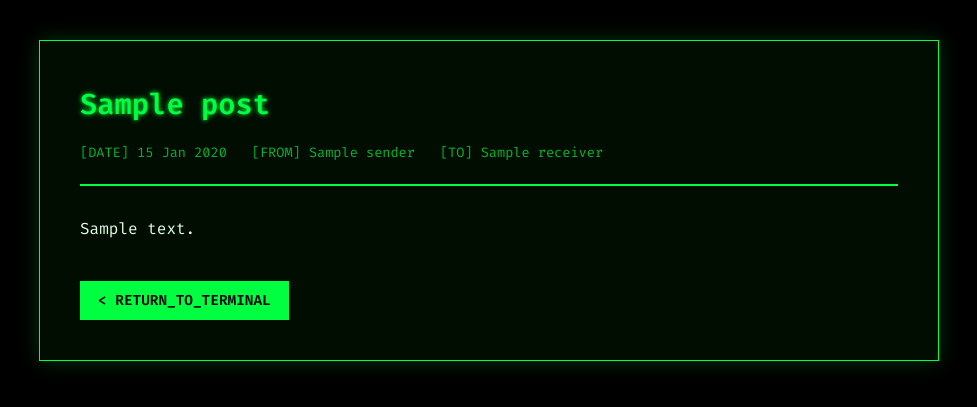
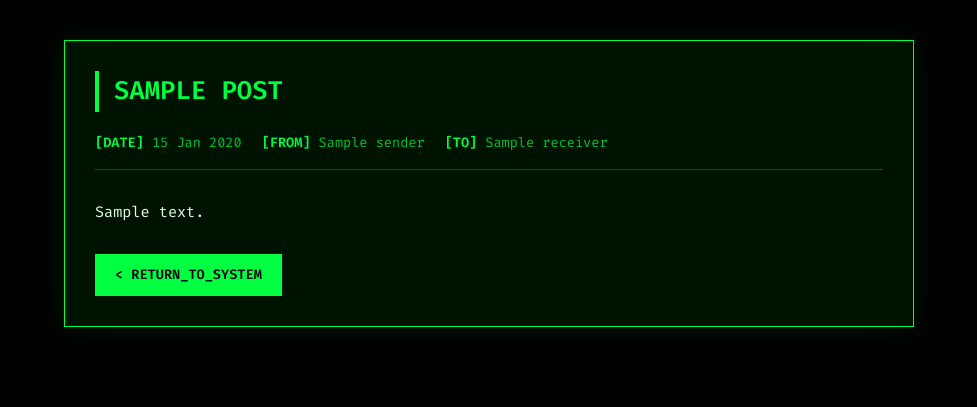
Before and after one commit to KimMyunSung/Proposition-T, a Node server app: template views/post.ejs in a window 1280 px wide. Shown: the top 407 px of the page, without its empty margins (151-1128 px from the left). Run offline with Node 20, Linux system fonts and the light colour scheme; the template is opened without the code that fills it: most values are stand-ins (such as "Sample title", 1, 10 or a date in 2020).

Commit message:
다된간다

```diff
--- a/server.js
+++ b/server.js
@@ -74,11 +74,18 @@ app.get('/post/:id', async (req, res) => {
     try {
         const page = await notion.pages.retrieve({ page_id: pageId });
 
-        // server.js 내부 수정 예시
-const title = page.properties['Name']?.title[0]?.plain_text || 'Untitled';
-const date = page.properties['Date']?.date?.start || 'N/A';
-const sender = page.properties['Sender']?.rich_text[0]?.plain_text || 'T';
-const receiver = page.properties['Receiver']?.rich_text[0]?.plain_text || 'All Agents'; // '수신자' 컬럼명 확인!
+// server.js 상세 페이지 라우터 내부
+const title = page.properties['Name']?.title[0]?.plain_text ||
+              page.properties['제목']?.title[0]?.plain_text || 'Untitled'; // 'Name' 또는 '제목' 확인
+
+const date = page.properties['Date']?.date?.start ||
+             page.properties['날짜']?.date?.start || 'N/A';
+
+const sender = page.properties['Sender']?.rich_text[0]?.plain_text ||
+               page.properties['발신']?.rich_text[0]?.plain_text || 'T';
+
+const receiver = page.properties['Receiver']?.rich_text[0]?.plain_text ||
+                 page.properties['수신']?.rich_text[0]?.plain_text || 'All Agents';
 
         const mdblocks = await n2m.pageToMarkdown(pageId);
         const mdString = n2m.toMarkdownString(mdblocks);
--- a/views/post.ejs
+++ b/views/post.ejs
@@ -2,49 +2,64 @@
 <html lang="ko">
 <head>
     <meta charset="UTF-8">
-    <title><%= post.title %> - PROPOSITION T</title>
+    <title><%= post.title %> | PROPOSITION T</title>
     <link href="https://fonts.googleapis.com/css2?family=Fira+Code:wght@400;600&family=Noto+Sans+KR:wght@300;500;700&display=swap" rel="stylesheet">
     <style>
         * { box-sizing: border-box; margin: 0; padding: 0; }
-        body { background-color: #000; color: #00ff41; font-family: 'Fira Code', 'Noto Sans KR', monospace; line-height: 1.6; }
-        .container { width: 90%; max-width: 900px; margin: 40px auto; background: rgba(0, 15, 0, 0.9); border: 1px solid #00ff41; padding: 40px; box-shadow: 0 0 20px rgba(0, 255, 65, 0.2); }
+        body {
+            background-color: #000;
+            color: #00ff41;
+            font-family: 'Fira Code', 'Noto Sans KR', monospace;
+            line-height: 1.6;
+            padding: 20px;
+        }
+        .container {
+            width: 100%;
+            max-width: 850px;
+            margin: 20px auto;
+            background: rgba(0, 20, 0, 0.95);
+            border: 1px solid #00ff41;
+            padding: 30px;
+            box-shadow: 0 0 30px rgba(0, 255, 65, 0.1);
+        }
 
-        .header-info { border-bottom: 2px solid #00ff41; padding-bottom: 20px; margin-bottom: 30px; }
-        h1 { font-size: 1.8rem; margin-bottom: 15px; color: #00ff41; text-shadow: 0 0 5px #00ff41; }
-        .meta-data { font-size: 0.85rem; color: rgba(0, 255, 65, 0.7); display: flex; gap: 25px; }
+        /* 제목 및 메타 정보 정렬 */
+        h1 { font-size: 1.6rem; color: #00ff41; margin-bottom: 20px; text-transform: uppercase; border-left: 4px solid #00ff41; padding-left: 15px; }
+        .meta-data { font-size: 0.85rem; color: rgba(0, 255, 65, 0.75); display: flex; flex-wrap: wrap; gap: 20px; margin-bottom: 30px; border-bottom: 1px solid rgba(0, 255, 65, 0.3); padding-bottom: 15px; }
+        .meta-item { display: flex; gap: 8px; }
+        .label { color: #00ff41; font-weight: 600; }
 
-        /* 본문 및 코드 박스 스타일 */
-        .content { font-size: 1rem; color: #e0ffe6; }
+        /* 본문 및 기계어 코드 박스 */
+        .content { color: #e0ffe6; font-size: 0.95rem; }
         pre {
-            background: rgba(0, 40, 0, 0.5);
-            border: 1px solid rgba(0, 255, 65, 0.3);
+            background: #001100;
+            border: 1px solid #00ff41;
             padding: 20px;
-            border-radius: 5px;
-            overflow-x: auto;
-            margin: 20px 0;
+            margin: 25px 0;
+            overflow-x: auto; /* 가로 스크롤 허용 */
+            white-space: pre; /* 줄바꿈 유지 */
+            font-size: 0.9rem;
             color: #00ff41;
-            font-family: 'Fira Code', monospace;
+            box-shadow: inset 0 0 10px rgba(0, 255, 65, 0.2);
         }
-        code { color: #f8f8f2; }
+        code { font-family: 'Fira Code', monospace; }
 
-        .btn-back { display: inline-block; margin-top: 40px; padding: 8px 18px; color: #000; background-color: #00ff41; text-decoration: none; font-weight: 600; font-size: 0.9rem; transition: 0.3s; }
-        .btn-back:hover { background-color: #fff; box-shadow: 0 0 15px #fff; }
+        .btn-back { display: inline-block; margin-top: 30px; padding: 10px 20px; background: #00ff41; color: #000; text-decoration: none; font-weight: 700; font-size: 0.85rem; }
+        .btn-back:hover { background: #fff; box-shadow: 0 0 20px #fff; }
     </style>
 </head>
 <body>
     <div class="container">
-        <div class="header-info">
-            <h1><%= post.title %></h1>
-            <div class="meta-data">
-                <span>[DATE] <%= post.date %></span>
-                <span>[FROM] <%= post.sender %></span>
-                <span>[TO] <%= post.receiver %></span>
-            </div>
+        <h1><%= post.title %></h1>
+        <div class="meta-data">
+            <div class="meta-item"><span class="label">[DATE]</span> <%= post.date %></div>
+            <div class="meta-item"><span class="label">[FROM]</span> <%= post.sender %></div>
+            <div class="meta-item"><span class="label">[TO]</span> <%= post.receiver %></div>
         </div>
         <div class="content">
             <%- post.content %>
         </div>
-        <a href="/" class="btn-back">< RETURN_TO_TERMINAL</a>
+        <a href="/" class="btn-back">< RETURN_TO_SYSTEM</a>
     </div>
 </body>
 </html>
```
